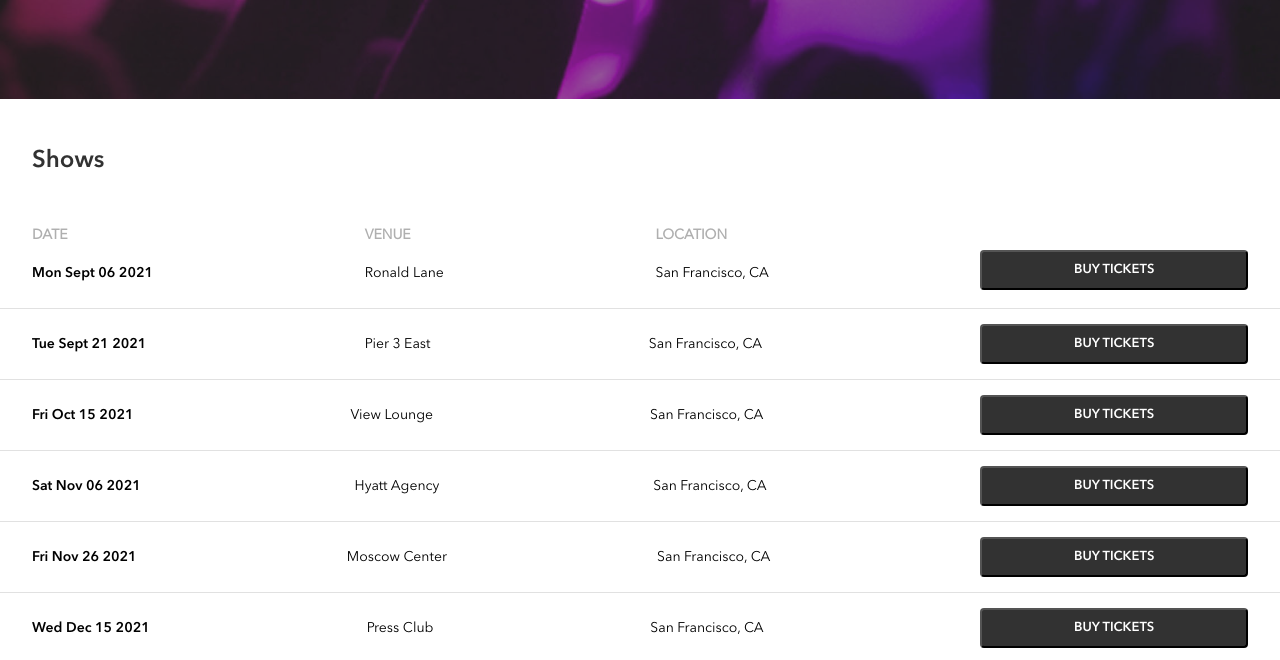
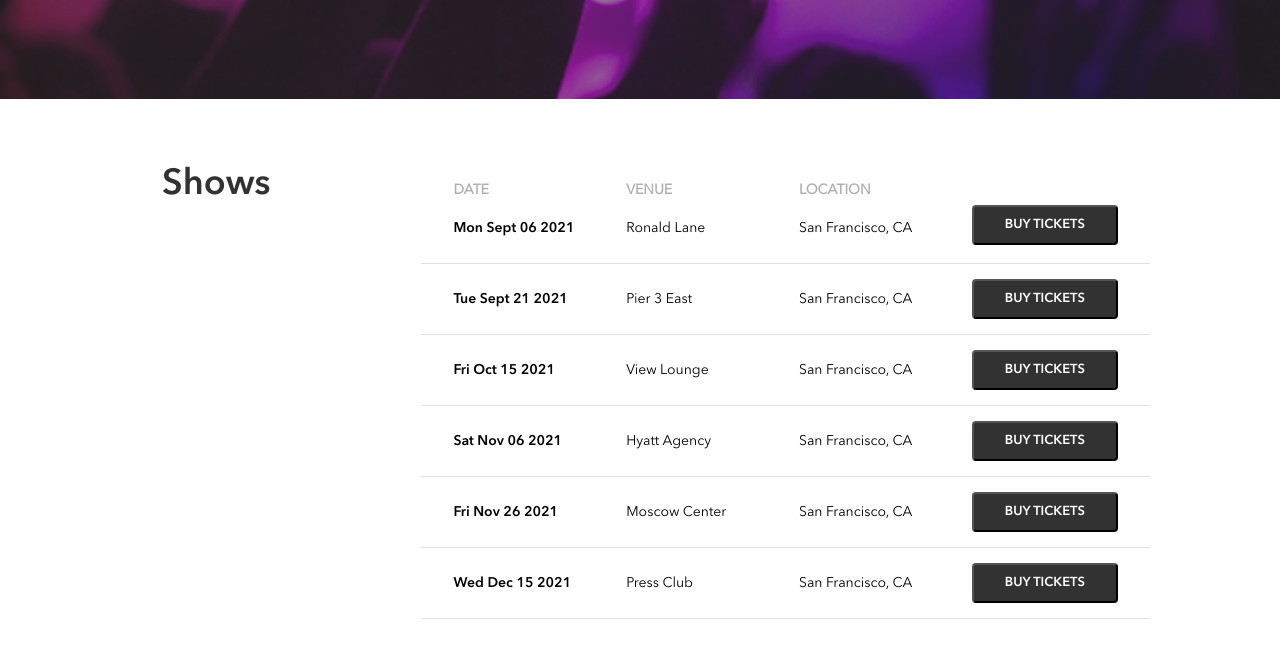
Before and after one commit to Thomasvovk/Band-Site, a plain HTML site: page pages/shows.html in a window 1280 px wide. Shown: the part 544-1204 px from the top of the page. Drawn offline with Linux system fonts and the light colour scheme.

Commit message:
Updated structure in html for all layouts and style

```diff
--- a/pages/shows.html
+++ b/pages/shows.html
@@ -38,8 +38,10 @@
       <!-- Hero Content -->
       <section class="hero">
         <div class="hero__overlay">
+          <div class="hero__name-container">
             <h1 class="hero__title">Queen Yellow x For The Stings</h1>
             <p class="hero__album">Beautiful Beasts Album</p>
+          </div>
           <div class="hero__music-container">
             <iframe
               width="100%"
@@ -67,7 +69,10 @@
         </div>
       </section>
       <section class="shows">
+        <div class="shows__box">
           <h2 class="shows__title">Shows</h2>
+        </div>
+        <div class="shows__box-all-shows">
           <div class="shows__all-shows">
             <div class="shows__container">
               <h3 class="shows__info-subheader">DATE</h3>
@@ -105,7 +110,9 @@
               </h3>
               <p class="shows__info">San Francisco, CA</p>
             </div>
-          <div class="shows__button-container shows__button-container--center">
+            <div
+              class="shows__button-container shows__button-container--center"
+            >
               <button class="shows__buy-button">BUY TICKETS</button>
             </div>
           </div>
@@ -129,7 +136,9 @@
               </h3>
               <p class="shows__info">San Francisco, CA</p>
             </div>
-          <div class="shows__button-container shows__button-container--center">
+            <div
+              class="shows__button-container shows__button-container--center"
+            >
               <button class="shows__buy-button">BUY TICKETS</button>
             </div>
           </div>
@@ -153,7 +162,9 @@
               </h3>
               <p class="shows__info">San Francisco, CA</p>
             </div>
-          <div class="shows__button-container shows__button-container--center">
+            <div
+              class="shows__button-container shows__button-container--center"
+            >
               <button class="shows__buy-button">BUY TICKETS</button>
             </div>
           </div>
@@ -177,7 +188,9 @@
               </h3>
               <p class="shows__info">San Francisco, CA</p>
             </div>
-          <div class="shows__button-container shows__button-container--center">
+            <div
+              class="shows__button-container shows__button-container--center"
+            >
               <button class="shows__buy-button">BUY TICKETS</button>
             </div>
           </div>
@@ -201,8 +214,11 @@
               </h3>
               <p class="shows__info">San Francisco, CA</p>
             </div>
-          <div class="shows__button-container shows__button-container--center">
+            <div
+              class="shows__button-container shows__button-container--center"
+            >
               <button class="shows__buy-button">BUY TICKETS</button>
+            </div>
           </div>
         </div>
       </section>
--- a/styles/shows.scss
+++ b/styles/shows.scss
@@ -87,6 +87,8 @@ header {
       width: 18%;
       padding-bottom: 1.4rem;
     }
+    @include desktop {
+    }
   }
 }
 
@@ -121,12 +123,24 @@ header {
 
     @include tablet {
       height: 50vh;
+      padding-left: 2rem;
     }
     @include desktop {
       height: 70vh;
+      flex-direction: row;
+      align-items: center;
+      padding-left: 2.25rem;
+      padding-right: 2.25rem;
+      justify-content: center;
     }
   }
-
+  &__name-container {
+    display: flex;
+    flex-direction: column;
+    @include desktop {
+      width: 40%;
+    }
+  }
   &__album {
     order: -2;
     @include body-copy;
@@ -154,7 +168,6 @@ header {
     }
 
     @include desktop {
-      padding-left: 7rem;
     }
   }
 
@@ -164,12 +177,29 @@ header {
     @include tablet {
       width: 50%;
     }
+    @include desktop {
+      width: 40%;
+    }
   }
 }
 
 .shows {
   @include tablet {
     padding-bottom: 2.25rem;
+    @include desktop {
+      width: 63.75rem;
+      margin-left: auto;
+      margin-right: auto;
+      display: flex;
+      align-items: baseline;
+    }
+  }
+
+  &__box {
+    width: 40%;
+  }
+  &__box-all-shows {
+    width: 100%;
   }
   &__title {
     font-family: $font-demi;
@@ -177,6 +207,8 @@ header {
     padding-bottom: 1rem;
     padding-left: 1rem;
     @include tablet {
+      @include desktop_tablet_section-header;
+      font-family: "Avenir Next Demi";
       padding-left: 2rem;
     }
   }
@@ -218,6 +250,7 @@ header {
     padding-bottom: 1rem;
     @include tablet {
       padding-top: 16px;
+      width: 20%;
     }
   }
   &__date {
```
Also changed, not shown: styles/shows.css. Lines whose indentation alone changed are shown as unchanged.
